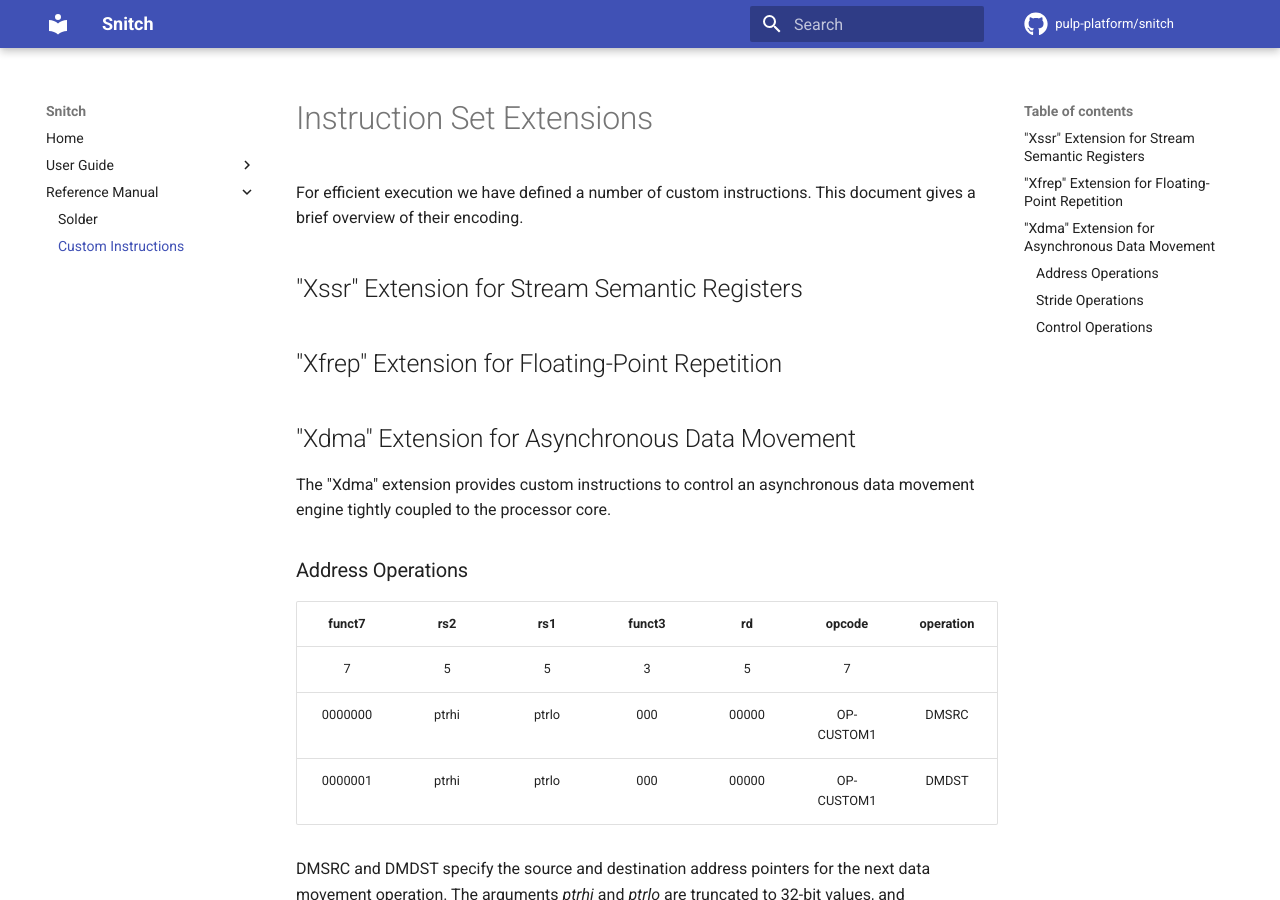
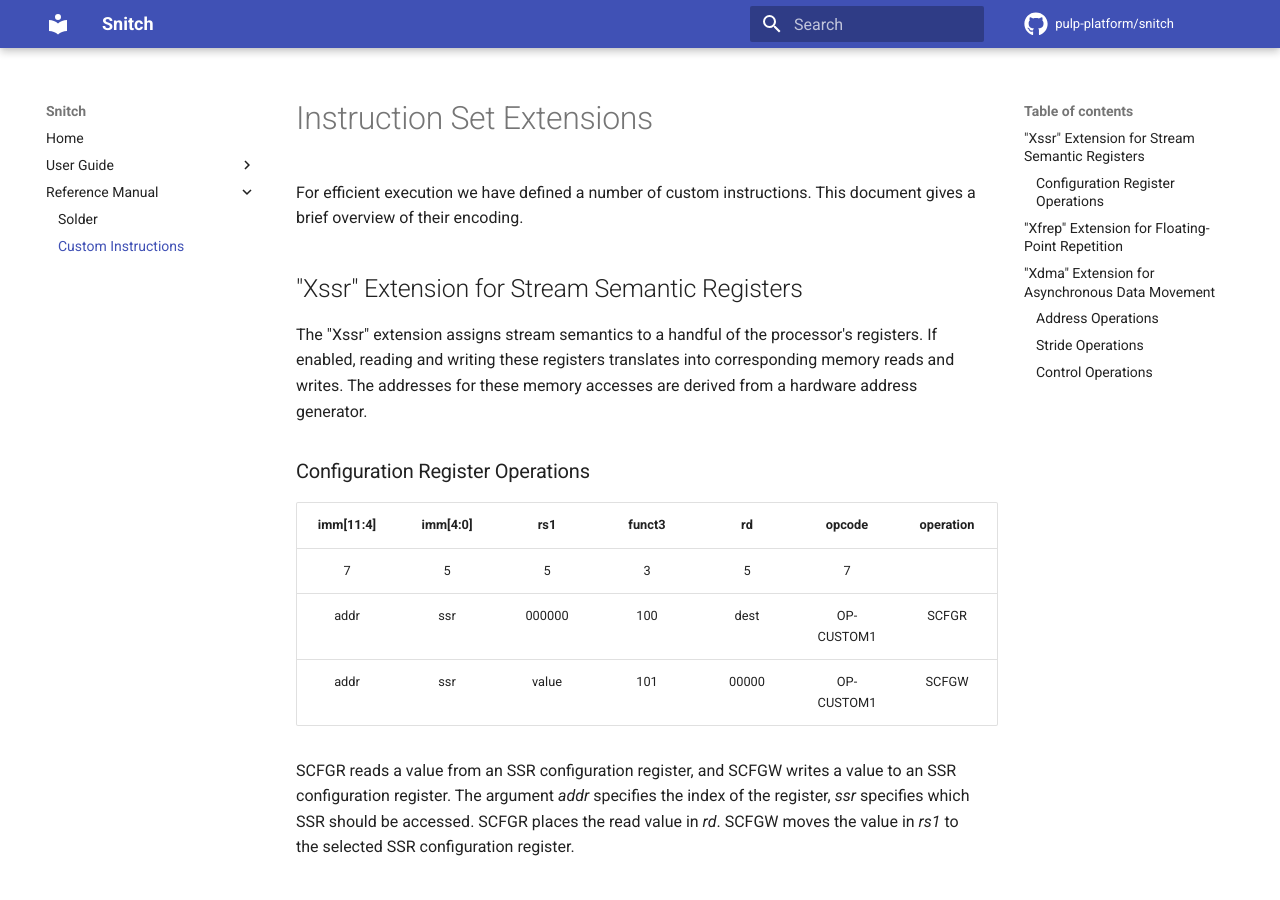
Before and after one commit to pulp-platform/snitch, an MkDocs documentation site: the page built from docs/rm/custom_instructions.md, in a window 1280 px wide and 900 px high. Built offline with MkDocs 1.6.1 and Material for MkDocs 9.7.7, drawn with Linux system fonts in a browser that asks for light colours; comment, search, counter and statistics services are not loaded.

Commit message:
Add SSR custom instructions and opcodes

```diff
--- a/docs/rm/custom_instructions.md
+++ b/docs/rm/custom_instructions.md
@@ -4,6 +4,19 @@ For efficient execution we have defined a number of custom instructions. This
 document gives a brief overview of their encoding.
 
 ## "Xssr" Extension for Stream Semantic Registers
+
+The "Xssr" extension assigns stream semantics to a handful of the processor's registers. If enabled, reading and writing these registers translates into corresponding memory reads and writes. The addresses for these memory accesses are derived from a hardware address generator.
+
+### Configuration Register Operations
+
+| imm[11:4] | imm[4:0] | rs1    | funct3 | rd    | opcode     | operation |
+|:---------:|:--------:|:------:|:------:|:-----:|:----------:|:---------:|
+| 7         | 5        | 5      | 3      | 5     | 7          |           |
+| addr      | ssr      | 000000 | 100    | dest  | OP-CUSTOM1 | SCFGR     |
+| addr      | ssr      | value  | 101    | 00000 | OP-CUSTOM1 | SCFGW     |
+
+SCFGR reads a value from an SSR configuration register, and SCFGW writes a value to an SSR configuration register. The argument *addr* specifies the index of the register, *ssr* specifies which SSR should be accessed. SCFGR places the read value in *rd*. SCFGW moves the value in *rs1* to the selected SSR configuration register.
+
 
 ## "Xfrep" Extension for Floating-Point Repetition
 
```
Also changed, not shown: 1 other file.
